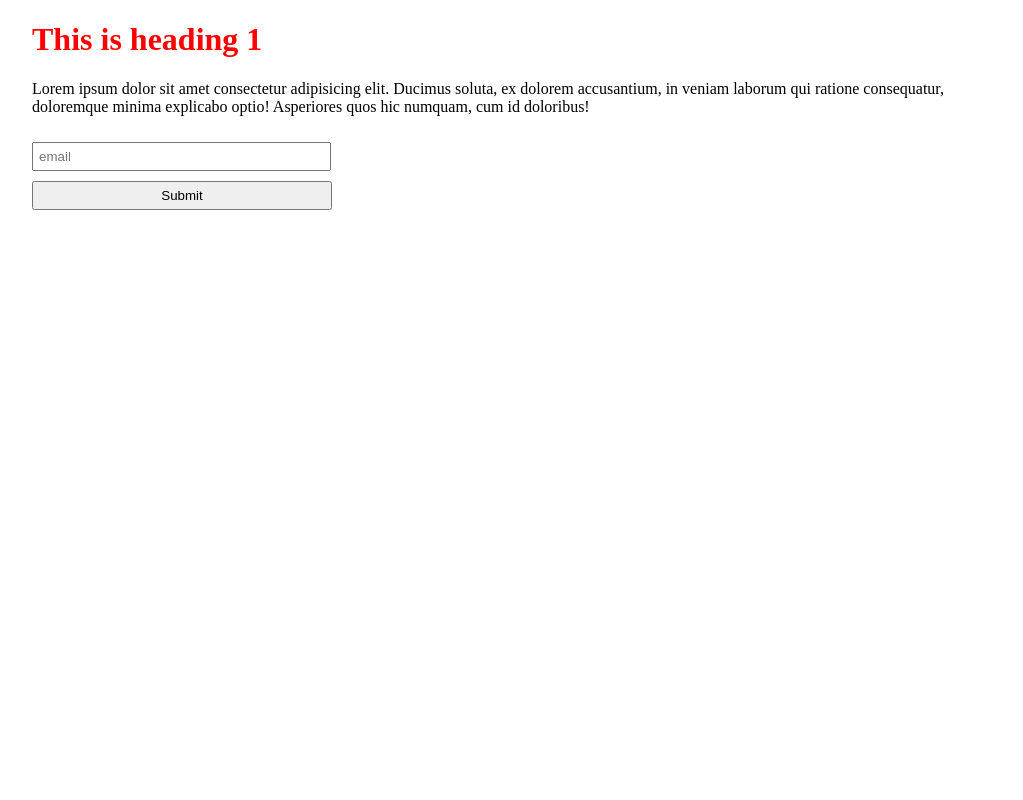
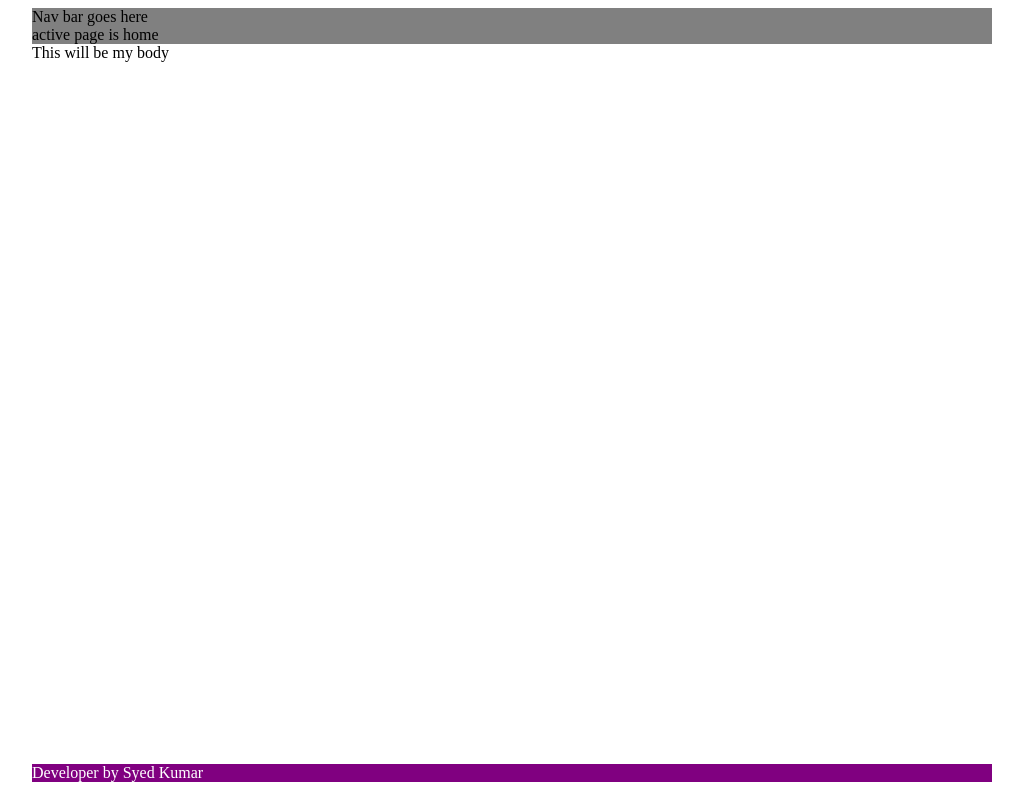
Before and after one commit to nstack-in/react-svapps, a React (Create React App) app: page / in a window 1280 px wide. Shown: the whole page, without its empty margins (128-1151 px from the left). Built offline with nearby package versions, Linux system fonts and the light colour scheme.

Commit message:
component example

```diff
--- a/package.json
+++ b/package.json
@@ -5,7 +5,7 @@
   "dependencies": {
     "react": "^17.0.2",
     "react-dom": "^17.0.2",
-    "react-scripts": "4.0.3"
+    "react-scripts": "^1.1.5"
   },
   "scripts": {
     "start": "react-scripts start",
--- a/src/App.js
+++ b/src/App.js
@@ -1,17 +1,16 @@
 import './style.css';
+import Nav from './components/nav';
+import Footer from './components/footer';
+import React from 'react';
 
 function App() {
   return (
     <div className="wrapper">
-      <h1>This is heading 1</h1>
-      <p>Lorem ipsum dolor sit amet consectetur adipisicing elit. Ducimus soluta, ex dolorem accusantium, in veniam laborum
-        qui ratione consequatur, doloremque minima explicabo optio! Asperiores quos hic numquam, cum id doloribus!</p>
-
-        <form action="./submit/">
-          <input placeholder="email" type="email"/>
-          <br/>
-          <button type="submit">Submit</button>
-        </form>
+      <Nav active="home"/>
+      <div className="content">
+        This will be my body
+      </div>
+      <Footer name="Syed Kumar"/>
     </div>
   );
 }
--- /dev/null
+++ b/src/components/footer.js
@@ -0,0 +1,12 @@
+import React from 'react';
+
+function Footer(props) {
+
+  return (
+    <div className="footer">
+      Developer by {props.name}
+    </div>
+  );
+}
+
+export default Footer;
--- /dev/null
+++ b/src/components/nav.js
@@ -0,0 +1,13 @@
+import React from 'react';
+
+function Nav(props) {
+  return (
+    <div className="nav">
+      Nav bar goes here
+      <br/>
+      active page is {props.active}
+    </div>
+  );
+}
+
+export default Nav;
--- a/src/style.css
+++ b/src/style.css
@@ -5,14 +5,14 @@ h1{
   max-width: 960px;
   margin:0 auto;
 }
-
-input{
-  padding: 5px;
-  margin: 10px 0px;
-  width: 285px;
+.nav{
+  background: gray;
+}
+.content{
+  min-height: 90vh;
 }
 
-button{
-  width:300px;
-  padding: 5px;
+.footer{
+  background: purple;
+  color: #fff;
 }
```
Also changed, not shown: 1 other file (tests, documents, lock files or other folders).
